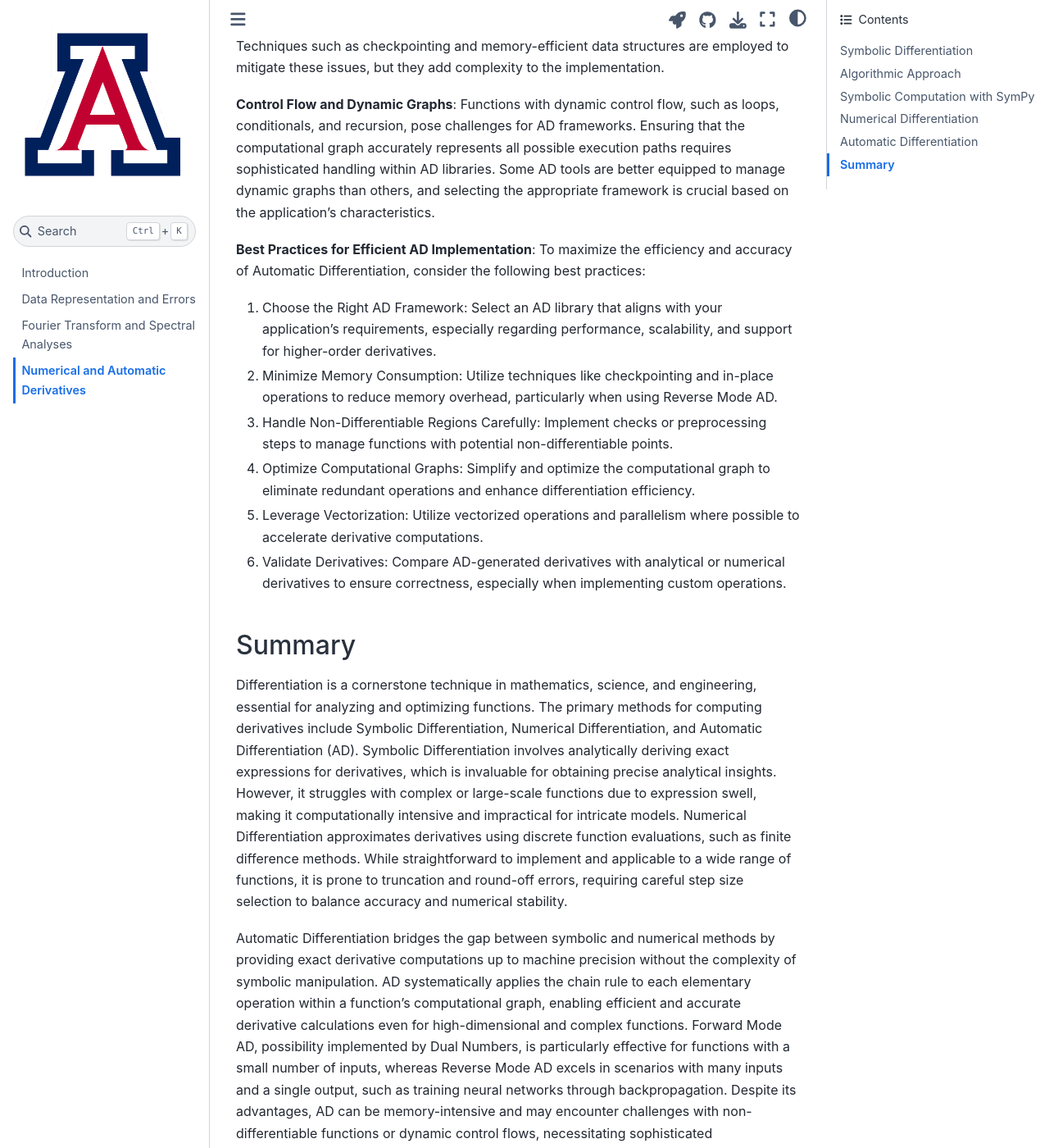
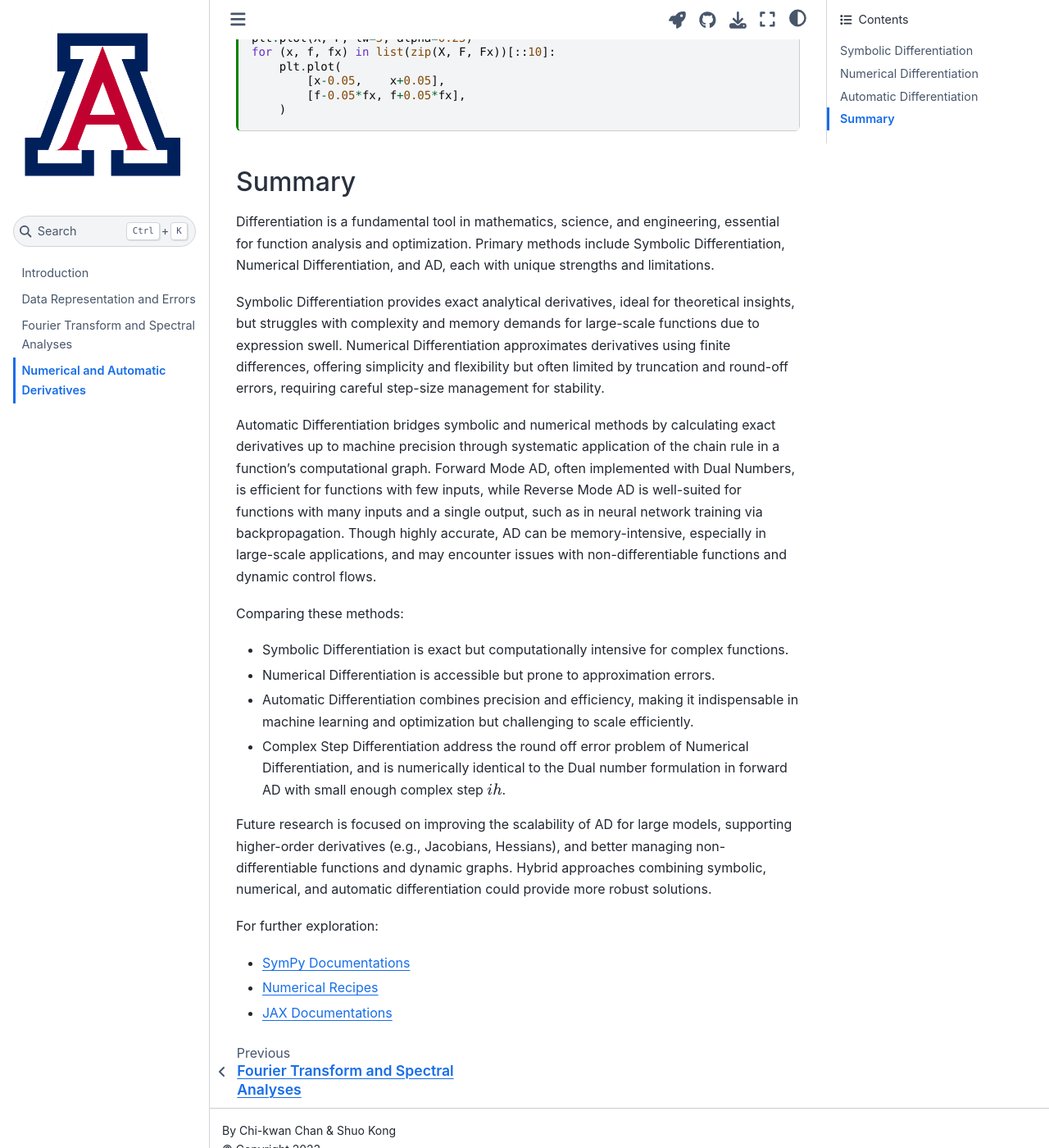
Before and after one commit to ua-2024q3-astr513/astr513, a Jupyter Book: the page built from docs/derive.md, in a window 1280 px wide and 1400 px high, scrolled down 20649 px. Shown: the whole window at 82% size. Built offline with Jupyter Book 1.0.4 settings and Sphinx 7.4.7 and the Sphinx Book theme 1.1.4, drawn with Linux system fonts in a browser that asks for light colours; pages that are not in the unit, such as notebooks, are missing from menus; some of the changed text lies outside the part shown.

Commit message:
Clarify the autodiff section

````diff
--- a/docs/derive.md
+++ b/docs/derive.md
@@ -48,7 +48,9 @@ This lecture will introduce these techniques, providing a comprehensive overview
 Symbolic differentiation computes the derivative of a function expressed symbolically by applying calculus rules directly to its mathematical expression.
 Unlike numerical methods that approximate derivatives at specific points, symbolic differentiation yields exact analytical expressions, making it valuable for theoretical analyses and precise computations.
 
-## Algorithmic Approach
++++
+
+### Algorithmic Approach
 
 The general algorithm for symbolic differentiation involves:
 
@@ -71,7 +73,9 @@ To compute $f'(x)$, a symbolic differentiation system would:
    f'(x) = x^2 \cos(x) + 2 x \sin(x) + 2 e^{2x}
    \end{align}
 
-## Symbolic Computation with SymPy
++++
+
+### Symbolic Computation with SymPy
 
 `SymPy` is an open-source Python library for symbolic mathematics.
 It allows for symbolic differentiation and manipulation of mathematical expressions.
@@ -475,7 +479,7 @@ plt.grid(True, which="both", ls="--")
 
 * How should we interpret this convergence plot?
 * What if we change the function to, e.g., a Gaussian?
-* How about Lorentzian $1/(1+x^2$?
+* How about Lorentzian $1/(1+x^2)$?
 * Does the domain matter?
 
 +++
@@ -561,22 +565,22 @@ Unlike symbolic differentiation, which manipulates mathematical expressions to f
 
 ### Introduction to Automatic Differentiation
 
-The motivation for Automatic Differentiation comes from the need to compute derivatives accurately and efficiently, especially in high-dimensional and complex applications such as machine learning (especiall deep learning), optimization, and scientific computing.
-Traditional numerical methods like finite differences suffer from a trade-off between step size and approximation error, leading to inaccuracies due to truncation and round-off errors.
-Symbolic differentiation, while exact, becomes computationally infeasible for large-scale problems due to expression swell and high memory consumption.
+Automatic Differentiation (AD) is motivated by the need for accurate and efficient derivative computation, especially in complex, high-dimensional applications such as machine learning, optimization, and scientific computing.
+Traditional numerical methods, like finite differences, balance step size and approximation error, leading to inaccuracies from truncation and round-off errors.
+Symbolic differentiation, while exact, can be computationally infeasible for large-scale problems due to expression growth and memory demands.
 
-AD bridges the gap between these two approaches by systematically applying differentiation rules to each operation in a function's computational graph.
-This method ensures that derivatives are computed accurately and efficiently, making AD indispensable in modern computational tasks where gradient information is crucial.
+AD bridges the gap between these approaches by applying differentiation rules directly to each operation in a function's computational graph.
+By breaking functions into elementary operations and applying the chain rule, AD calculates derivatives with precision and efficiency, making it indispensable in fields where gradient information is essential, such as deep learning and physics-informed modeling.
 
-AD operates by decomposing functions into a sequence of elementary operations (addition, multiplication, etc.) and applying the chain rule to compute derivatives.
-This process can be implemented in two primary modes: forward mode and reverse mode, each suited to different types of problems.
+AD operates in two main modes: forward mode and reverse mode, each suited to different types of problems.
 
-+++
+
 
 ### Dual Numbers and Forward Mode AD
 
-Dual numbers extend real numbers by introducing an infinitesimal component, enabling the simultaneous computation of function values and their derivatives.
-A dual number is expressed as:
+In forward mode AD, dual numbers provide a practical and intuitive way to propagate derivative information alongside function values.
+Dual numbers extend real numbers by introducing an additional component representing an infinitesimal value, enabling simultaneous calculation of function values and their derivatives.
+A dual number is represented as:
 \begin{align}
 \tilde{x} = x + \epsilon x',
 \end{align}
@@ -587,8 +591,9 @@ This property allows for the linear extraction of derivative information without
 Note that [exterior calculus](https://en.wikipedia.org/wiki/Differential_form) requires $d^2 = 0$.
 This is the same algebraic rule as dual number.
 
-Forward Mode AD utilizes dual numbers to propagate derivative information alongside function evaluations.
-By replacing each real input with a dual number, every operation performed on these dual numbers automatically carries derivative information through the computation.
+Dual numbers follow standard arithmetic rules but with the additional property $\epsilon^2 = 0$, which makes it possible to compute derivatives without higher-order terms.
+This approach mirrors forward mode AD's method of applying the chain rule step-by-step through the computation, storing both the value and its derivative for each operation.
+Forward mode is particularly efficient when there are few input variables (such as when calculating the gradient of a function with one input and multiple outputs).
 
 Example: Differentiating $f(x) = x^2$
 
@@ -599,12 +604,15 @@ Consider the function $f(x) = x^2$. Using dual numbers:
 \end{align}
 Since $\epsilon^2 = 0$, the dual part of $\tilde{f}(\tilde{x})$ is $2x$, which is the derivative $f'(x)$.
 
+By replacing each real input with a dual number, forward mode AD propagates derivative information automatically through computation.
+This approach provides exact derivatives up to machine precision, avoiding the approximation errors of finite differences.
+
 +++
 
-### Implementing Forward Mode Autodiff with Dual Numbers
+### Implementing Autodiff with Dual Numbers
 
-To implement Forward Mode AD with Dual Numbers in Python, we define a Dual class that overrides basic arithmetic operations to handle both the real and dual parts seamlessly.
-Additionally, helper functions V(x) and D(x) are introduced to extract the value and derivative from Dual Numbers or regular numerical inputs.
+To implement forward mode AD in Python, we can define a `Dual` class that overrides arithmetic operations to handle both the value and derivative parts.
+Additionally, we introduce helper functions `V(x)` and `D(x)` to extract the value and derivative from Dual Numbers or regular numerical inputs.
 
 ```{code-cell} ipython3
 def V(x):
@@ -758,6 +766,18 @@ This connection demostrates how both techniques achieve high-accuracy derivative
 
 +++
 
+### Reverse Mode AD
+
+While forward mode AD, implemented through dual numbers, is efficient for functions with few inputs, reverse mode AD is more suitable for functions with many inputs and a single output.
+Reverse mode AD computes derivatives by tracing the computational graph in reverse, calculating the gradient with respect to all inputs in a single backward pass.
+This makes it highly effective for machine learning models, where the goal is often to compute derivatives with respect to numerous parameters (such as weights in neural networks).
+
+In practice, reverse mode AD requires tracking the computational graph of operations from inputs to outputs, storing intermediate values for each operation.
+This graph is then traversed in reverse during the backpropagation process, systematically applying the chain rule to compute gradients.
+Modern machine learning frameworks (e.g., `TensorFlow`, `PyTorch`, and `JAX`) utilize reverse mode AD to optimize models with many parameters, leveraging memory-efficient strategies like checkpointing to handle large-scale models.
+
++++
+
 ### Autodiff (and Vectorization and JIT) in Python with JAX
 
 [`JAX`](https://jax.readthedocs.io/en/latest/) is a high-performance numerical computing library developed by Google that provides powerful tools for AD.
@@ -794,62 +814,30 @@ for (x, f, fx) in list(zip(X, F, Fx))[::10]:
     )
 ```
 
-### Discussion on AD
-
-Despite its powerful capabilities, Automatic Differentiation presents several limitations and challenges that must be addressed to ensure effective implementation.
-
-**Handling Non-Differentiable Functions and Discontinuities**:
-AD relies on the smoothness and differentiability of functions.
-Functions with discontinuities, sharp corners, or non-differentiable points can lead to undefined or inaccurate derivatives.
-In practical applications, it is essential to ensure that the functions being differentiated are sufficiently smooth or to handle non-differentiable regions appropriately, possibly by smoothing or using subgradient methods.
-
-**Computational Overhead and Memory Usage**:
-Reverse Mode AD, while efficient for functions with many inputs and few outputs, can be memory-intensive due to the need to store intermediate variables during the forward pass.
-This overhead can limit its applicability in resource-constrained environments or for extremely large-scale problems.
-Techniques such as checkpointing and memory-efficient data structures are employed to mitigate these issues, but they add complexity to the implementation.
-
-**Control Flow and Dynamic Graphs**:
-Functions with dynamic control flow, such as loops, conditionals, and recursion, pose challenges for AD frameworks.
-Ensuring that the computational graph accurately represents all possible execution paths requires sophisticated handling within AD libraries.
-Some AD tools are better equipped to manage dynamic graphs than others, and selecting the appropriate framework is crucial based on the application's characteristics.
-
-**Best Practices for Efficient AD Implementation**:
-To maximize the efficiency and accuracy of Automatic Differentiation, consider the following best practices:
-1. Choose the Right AD Framework: Select an AD library that aligns with your application's requirements, especially regarding performance, scalability, and support for higher-order derivatives.
-2. Minimize Memory Consumption: Utilize techniques like checkpointing and in-place operations to reduce memory overhead, particularly when using Reverse Mode AD.
-3. Handle Non-Differentiable Regions Carefully: Implement checks or preprocessing steps to manage functions with potential non-differentiable points.
-4. Optimize Computational Graphs: Simplify and optimize the computational graph to eliminate redundant operations and enhance differentiation efficiency.
-5. Leverage Vectorization: Utilize vectorized operations and parallelism where possible to accelerate derivative computations.
-6. Validate Derivatives: Compare AD-generated derivatives with analytical or numerical derivatives to ensure correctness, especially when implementing custom operations.
-
-+++
-
 ## Summary
 
-Differentiation is a cornerstone technique in mathematics, science, and engineering, essential for analyzing and optimizing functions.
-The primary methods for computing derivatives include Symbolic Differentiation, Numerical Differentiation, and Automatic Differentiation (AD).
-Symbolic Differentiation involves analytically deriving exact expressions for derivatives, which is invaluable for obtaining precise analytical insights.
-However, it struggles with complex or large-scale functions due to expression swell, making it computationally intensive and impractical for intricate models.
-Numerical Differentiation approximates derivatives using discrete function evaluations, such as finite difference methods.
-While straightforward to implement and applicable to a wide range of functions, it is prone to truncation and round-off errors, requiring careful step size selection to balance accuracy and numerical stability.
+Differentiation is a fundamental tool in mathematics, science, and engineering, essential for function analysis and optimization.
+Primary methods include Symbolic Differentiation, Numerical Differentiation, and AD, each with unique strengths and limitations.
 
-Automatic Differentiation bridges the gap between symbolic and numerical methods by providing exact derivative computations up to machine precision without the complexity of symbolic manipulation.
-AD systematically applies the chain rule to each elementary operation within a function's computational graph, enabling efficient and accurate derivative calculations even for high-dimensional and complex functions.
-Forward Mode AD, possibility implemented by Dual Numbers, is particularly effective for functions with a small number of inputs, whereas Reverse Mode AD excels in scenarios with many inputs and a single output, such as training neural networks through backpropagation.
-Despite its advantages, AD can be memory-intensive and may encounter challenges with non-differentiable functions or dynamic control flows, necessitating sophisticated implementation strategies.
+Symbolic Differentiation provides exact analytical derivatives, ideal for theoretical insights, but struggles with complexity and memory demands for large-scale functions due to expression swell.
+Numerical Differentiation approximates derivatives using finite differences, offering simplicity and flexibility but often limited by truncation and round-off errors, requiring careful step-size management for stability.
 
-When comparing these methods, Symbolic Differentiation offers exact results suitable for theoretical analyses but is limited by computational inefficiency for complex functions.
-Numerical Differentiation provides flexibility and simplicity, ideal for empirical or implicitly defined functions, yet suffers from approximation errors and sensitivity to step sizes.
-Automatic Differentiation combines the precision of symbolic methods with the efficiency of numerical approaches, delivering exact derivatives without expression swell, making it highly suitable for machine learning and optimization tasks.
-However, its implementation complexity and memory requirements can pose challenges in large-scale applications.
+Automatic Differentiation bridges symbolic and numerical methods by calculating exact derivatives up to machine precision through systematic application of the chain rule in a function's computational graph.
+Forward Mode AD, often implemented with Dual Numbers, is efficient for functions with few inputs, while Reverse Mode AD is well-suited for functions with many inputs and a single output, such as in neural network training via backpropagation.
+Though highly accurate, AD can be memory-intensive, especially in large-scale applications, and may encounter issues with non-differentiable functions and dynamic control flows.
 
-Open questions in the field revolve around enhancing the scalability and efficiency of Automatic Differentiation, particularly for extremely large-scale problems and higher-order derivatives such as Jacobians and Hessians.
-Addressing how AD frameworks can better handle non-differentiable functions and dynamic computational graphs remains a critical area of research.
-Additionally, exploring hybrid differentiation approaches that integrate the strengths of symbolic, numerical, and automatic methods could lead to more versatile and robust derivative computation techniques.
-Understanding and mitigating phenomena like Gibbs and Runge in Spectral Methods also present ongoing challenges that require innovative solutions.
+Comparing these methods:
 
-For those interested in delving deeper, further reading and exploration are recommended in areas such as Reverse Mode AD and its applications in backpropagation for neural networks, as well as the computation of higher-order derivatives like Jacobians and Hessians.
-Key resources include:
+* Symbolic Differentiation is exact but computationally intensive for complex functions.
+* Numerical Differentiation is accessible but prone to approximation errors.
+* Automatic Differentiation combines precision and efficiency, making it indispensable in machine learning and optimization but challenging to scale efficiently.
+* Complex Step Differentiation address the round off error problem of Numerical Differentiation, and is numerically identical to the Dual number formulation in forward AD with small enough complex step $ih$.
+
+Future research is focused on improving the scalability of AD for large models, supporting higher-order derivatives (e.g., Jacobians, Hessians), and better managing non-differentiable functions and dynamic graphs.
+Hybrid approaches combining symbolic, numerical, and automatic differentiation could provide more robust solutions.
+
+For further exploration:
+
 * [SymPy Documentations](https://www.sympy.org/en/index.html)
 * [Numerical Recipes](https://numerical.recipes/)
 * [JAX Documentations](https://jax.readthedocs.io/en/latest/)
````
